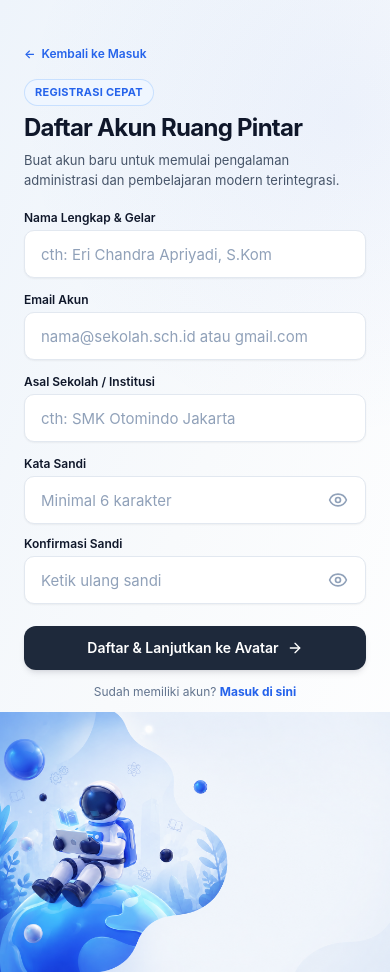
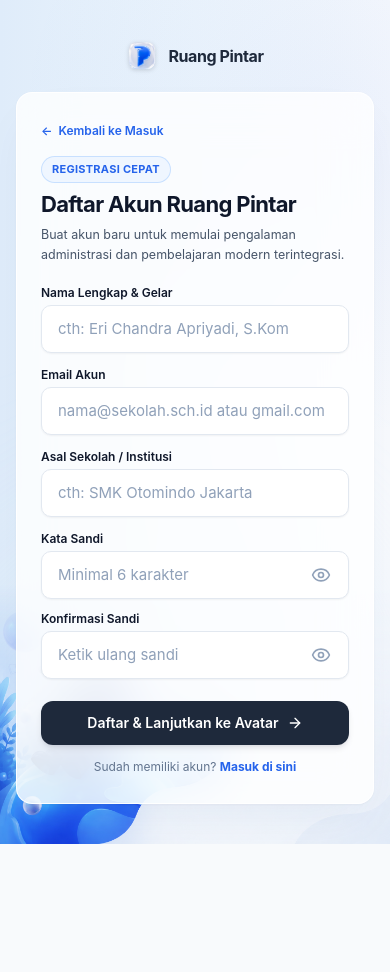
Before and after one commit to ubsi-chandra27/RuangPintar, a Next.js app: page /register in a window 390 px wide. After the commit the page ends 844 px from the top, so only its background shows below. Built offline with nearby package versions, Linux system fonts and the light colour scheme; what ulidx would draw is missing.

Commit message:
fix(auth): replace harsh cut-off line with seamless gradient blend and Academic Glass UI card

```diff
--- /dev/null
+++ b/scripts/test-login-visual.mjs
@@ -0,0 +1,53 @@
+import { chromium } from "playwright";
+
+async function run() {
+  const browser = await chromium.launch();
+
+  // 1. Exact user display resolution (1794 x 889)
+  const contextUser = await browser.newContext({
+    viewport: { width: 1794, height: 889 },
+  });
+  const pageUser = await contextUser.newPage();
+  await pageUser.goto("http://localhost:3000/login", { waitUntil: "networkidle" });
+  await pageUser.screenshot({
+    path: "docs/phases/screenshots/login-gradasi-user-res.png",
+    fullPage: false,
+  });
+  console.log("Captured login-gradasi-user-res.png (1794x889)");
+  await contextUser.close();
+
+  // 2. Full HD Desktop (1920 x 1080)
+  const contextDesktop = await browser.newContext({
+    viewport: { width: 1920, height: 1080 },
+  });
+  const pageDesktop = await contextDesktop.newPage();
+  await pageDesktop.goto("http://localhost:3000/login", { waitUntil: "networkidle" });
+  await pageDesktop.screenshot({
+    path: "docs/phases/screenshots/login-gradasi-desktop-1080p.png",
+    fullPage: false,
+  });
+  console.log("Captured login-gradasi-desktop-1080p.png (1920x1080)");
+  await contextDesktop.close();
+
+  // 3. Mobile (390 x 844)
+  const contextMobile = await browser.newContext({
+    viewport: { width: 390, height: 844 },
+    isMobile: true,
+  });
+  const pageMobile = await contextMobile.newPage();
+  await pageMobile.goto("http://localhost:3000/login", { waitUntil: "networkidle" });
+  await pageMobile.screenshot({
+    path: "docs/phases/screenshots/login-gradasi-mobile.png",
+    fullPage: false,
+  });
+  console.log("Captured login-gradasi-mobile.png (390x844)");
+  await contextMobile.close();
+
+  await browser.close();
+  console.log("All visual tests complete!");
+}
+
+run().catch((e) => {
+  console.error("Error capturing screenshots:", e);
+  process.exit(1);
+});
--- a/src/app/login/login-form.tsx
+++ b/src/app/login/login-form.tsx
@@ -118,7 +118,7 @@
           variant="primary"
           isLoading={isPending}
           disabled={isPending}
-          className="h-11 sm:h-12 w-full rounded-[10px] sm:rounded-[12px] bg-[#1E293B] hover:bg-[#26364B] active:scale-[0.99] text-white font-semibold shadow-[0_6px_18px_rgba(15,23,42,0.14)] text-[14px] sm:text-base"
+          className="h-11 sm:h-12 w-full rounded-xl bg-gradient-to-r from-blue-600 via-blue-600 to-indigo-600 hover:from-blue-700 hover:to-indigo-700 active:scale-[0.99] text-white font-semibold shadow-[0_6px_20px_rgba(37,99,235,0.25)] hover:shadow-[0_8px_25px_rgba(37,99,235,0.35)] text-[14px] sm:text-base transition-all cursor-pointer"
         >
           Masuk
         </Button>
--- a/src/shared/components/auth/auth-login-layout.tsx
+++ b/src/shared/components/auth/auth-login-layout.tsx
@@ -21,12 +21,37 @@
   wideForm?: boolean;
 }) {
   return (
-    <div className="relative isolate min-h-[100dvh] w-full overflow-hidden bg-gradient-to-br from-[#EEF4FB] via-[#F8FAFC] to-[#FFFFFF] text-[#0F172A]">
-      {/* Ambient background glow */}
+    <div className="relative isolate min-h-[100dvh] w-full overflow-hidden bg-gradient-to-r from-[#DFECFA] via-[#EDF5FC] to-[#F8FAFD] text-[#0F172A]">
+      {/* Ambient background glows */}
       <div
         aria-hidden="true"
-        className="pointer-events-none absolute inset-0 bg-[radial-gradient(circle_at_88%_12%,rgba(37,99,235,0.06),transparent_35%)]"
+        className="pointer-events-none absolute inset-0 bg-[radial-gradient(circle_at_85%_15%,rgba(37,99,235,0.06),transparent_40%)]"
       />
+      <div
+        aria-hidden="true"
+        className="pointer-events-none absolute -bottom-32 right-0 size-[500px] rounded-full bg-gradient-to-tl from-blue-200/20 via-sky-100/30 to-transparent blur-3xl"
+      />
+
+      {/* Background Hero Artwork (Seamless Gradient Blend) */}
+      <div className="pointer-events-none absolute inset-0 z-0 overflow-hidden">
+        {/* Desktop Artwork: Full inset-0 container, image spans left half, mask reaches 100% transparent well before edge */}
+        <div className="hidden lg:block absolute inset-0">
+          <img
+            src="/images/auth/login-hero-astronaut.png"
+            alt="Astronaut Ruang Pintar"
+            className="h-full w-[65%] xl:w-[60%] 2xl:w-[55%] object-cover object-[26%_center] xl:object-[30%_center] select-none [mask-image:linear-gradient(to_right,black_0%,black_36%,rgba(0,0,0,0.8)_50%,rgba(0,0,0,0.25)_66%,transparent_80%)] [-webkit-mask-image:linear-gradient(to_right,black_0%,black_36%,rgba(0,0,0,0.8)_50%,rgba(0,0,0,0.25)_66%,transparent_80%)]"
+          />
+        </div>
+
+        {/* Mobile / Tablet Artwork: Anchored to bottom with smooth vertical gradient mask */}
+        <div className="lg:hidden absolute bottom-0 inset-x-0 h-[260px] sm:h-[320px]">
+          <img
+            src="/images/auth/login-hero-astronaut.png"
+            alt="Astronaut Ruang Pintar"
+            className="h-full w-full object-cover object-[15%_bottom] select-none [mask-image:linear-gradient(to_top,black_40%,rgba(0,0,0,0.25)_75%,transparent_100%)] [-webkit-mask-image:linear-gradient(to_top,black_40%,rgba(0,0,0,0.25)_75%,transparent_100%)]"
+          />
+        </div>
+      </div>
 
       {/* Header Brand Logo (Desktop/Tablet) */}
       <header className="absolute top-0 left-0 z-30 hidden sm:flex p-6 sm:p-8 lg:p-10">
@@ -56,22 +81,32 @@
       </header>
 
       {/* Main Container */}
-      <main className="relative z-10 min-h-[100dvh] w-full flex flex-col justify-between pt-6 sm:pt-20 lg:grid lg:grid-cols-[minmax(0,54%)_minmax(440px,46%)] lg:grid-rows-1 lg:pt-0">
-        {/* Left Hero Artwork (Desktop) / Bottom Hero Artwork (Mobile) */}
-        <section
-          aria-label="Ilustrasi ruang belajar"
-          className="relative order-2 mt-auto w-full h-[260px] sm:h-[320px] overflow-hidden flex items-end justify-center lg:order-1 lg:mt-0 lg:h-full lg:min-h-[100dvh] lg:overflow-visible"
-        >
-          <img
-            src="/images/auth/login-hero-astronaut.png"
-            alt="Astronaut Ruang Pintar"
-            className="w-full h-full object-cover object-[14%_bottom] select-none pointer-events-none sm:object-[15%_bottom] lg:absolute lg:inset-y-0 lg:left-0 lg:h-full lg:w-[125%] lg:max-w-none lg:object-cover lg:object-[32%_center] xl:w-[122%] xl:object-[34%_center]"
-          />
-        </section>
+      <main className="relative z-10 min-h-[100dvh] w-full flex flex-col justify-between pt-6 sm:pt-20 lg:grid lg:grid-cols-[minmax(0,1fr)_minmax(460px,560px)] xl:grid-cols-[minmax(0,1.15fr)_minmax(480px,560px)] lg:grid-rows-1 lg:pt-0">
+        {/* Left Column Spacer (Artwork shines through underneath) */}
+        <div className="hidden lg:block pointer-events-none" aria-hidden="true" />
 
         {/* Right Form Container */}
-        <section className="relative z-10 order-1 flex w-full flex-col justify-start lg:justify-center items-center lg:items-start px-6 sm:px-10 lg:px-12 xl:px-16 pt-4 pb-2 lg:py-12">
-          <div className={`w-full ${wideForm ? "max-w-[540px]" : "max-w-[440px] sm:max-w-[470px]"}`}>
+        <section className="relative z-10 flex w-full flex-col justify-start lg:justify-center items-center px-4 sm:px-8 lg:px-10 xl:px-12 pt-4 pb-8 lg:py-12">
+          {/* Mobile Brand Logo */}
+          <div className="flex sm:hidden items-center justify-center gap-2.5 mb-5">
+            <Image
+              src="/images/brand/ruang-pintar-mark.png"
+              alt="Ruang Pintar Logo"
+              width={34}
+              height={34}
+              priority
+              className="size-8 object-contain drop-shadow-sm"
+            />
+            <span className="text-[16px] font-bold text-[#1E293B] tracking-tight">
+              Ruang Pintar
+            </span>
+          </div>
+
+          <div
+            className={`w-full ${
+              wideForm ? "max-w-[560px]" : "max-w-[440px] sm:max-w-[470px]"
+            } rounded-2xl sm:rounded-3xl bg-white/80 backdrop-blur-xl border border-white/90 shadow-[0_20px_50px_-15px_rgba(30,58,138,0.08),0_1px_3px_rgba(15,23,42,0.04)] p-6 sm:p-9 transition-all`}
+          >
             {/* Optional Back Link */}
             {backLink && (
               <Link
@@ -84,16 +119,16 @@
             )}
 
             {/* Header Content */}
-            <div className="mb-5 space-y-2 sm:mb-7 sm:space-y-2.5">
+            <div className="mb-5 space-y-2 sm:mb-6 sm:space-y-2">
               {badge && (
                 <div className="inline-flex items-center gap-1.5 px-2.5 py-1 rounded-full bg-blue-50 border border-blue-200/80 text-[#2563EB] text-[11px] font-bold tracking-wide uppercase">
                   {badge}
                 </div>
               )}
-              <h1 className="text-[24px] leading-[1.2] font-bold tracking-[-0.03em] text-[#0F172A] sm:text-[32px] 2xl:text-[36px]">
+              <h1 className="text-[22px] leading-[1.2] font-bold tracking-[-0.03em] text-[#0F172A] sm:text-[28px] 2xl:text-[32px]">
                 {title}
               </h1>
-              <p className="max-w-[44ch] text-[13px] leading-5 text-[#475569] sm:text-[14px] sm:leading-6">
+              <p className="max-w-[44ch] text-[12.5px] leading-5 text-[#475569] sm:text-[13.5px] sm:leading-6">
                 {description}
               </p>
             </div>
```
Also changed, not shown: 5 other files (tests, documents, lock files or other folders).
